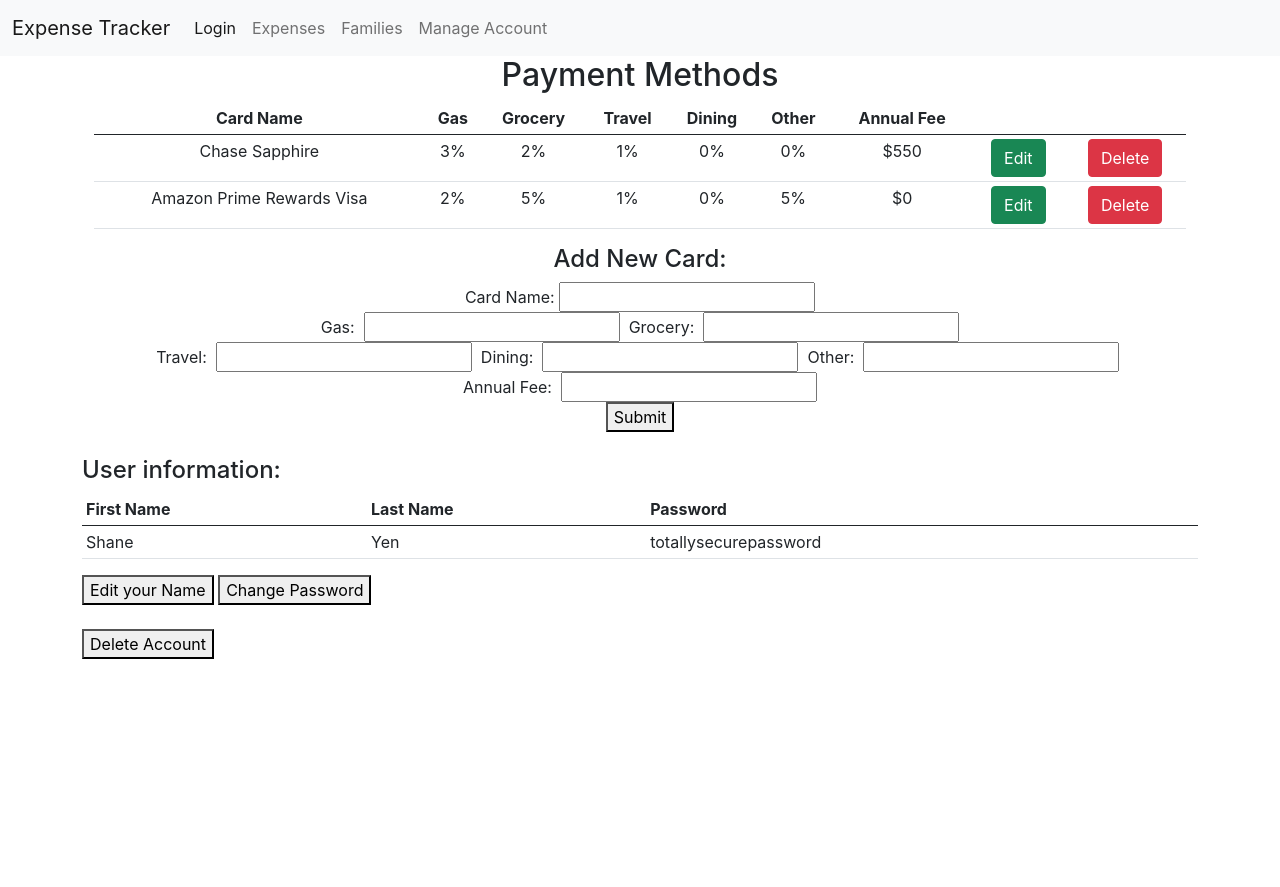
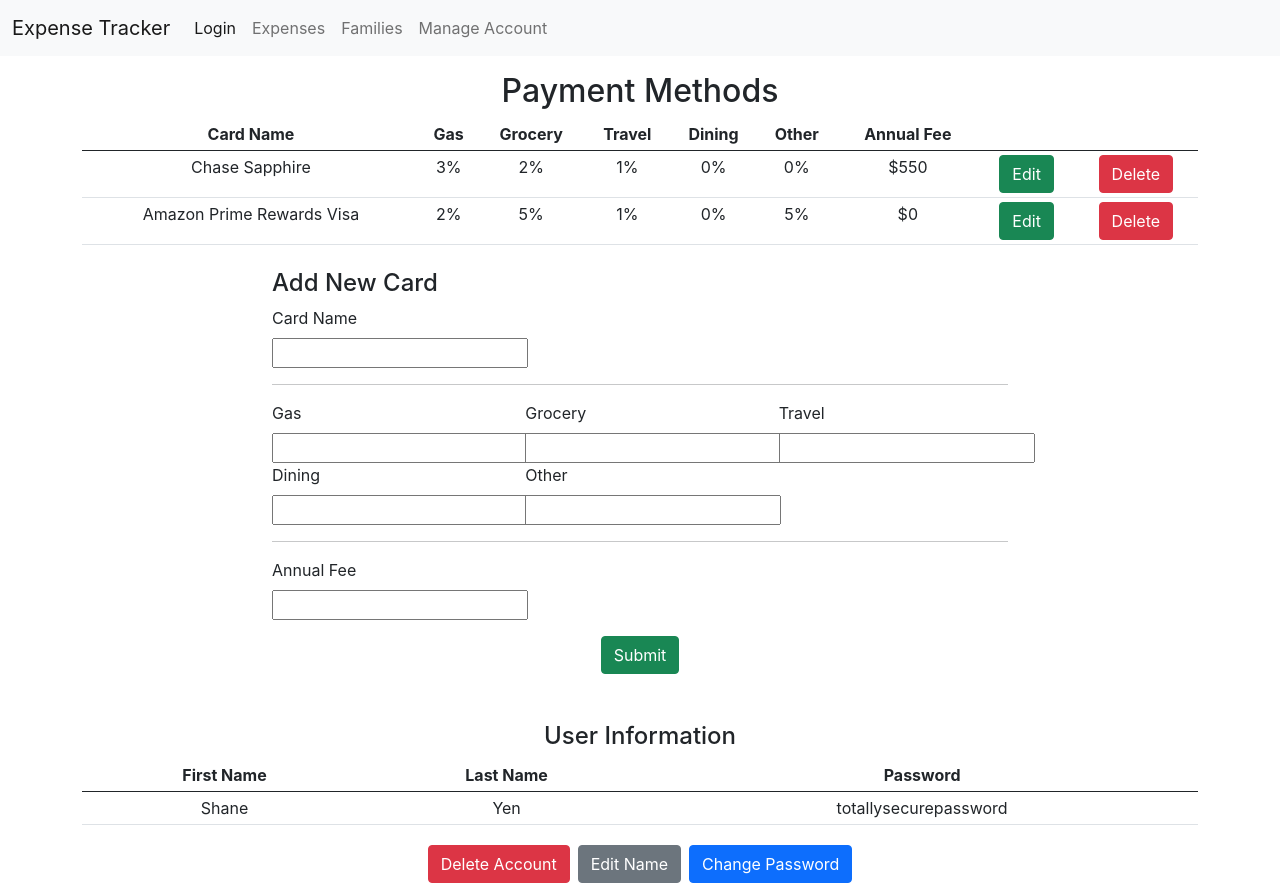
Before and after one commit to Tyler-Rayls/expense-tracker, a React (Create React App) app: page /accountSettings in a window 1280 px wide. Before the commit the page ends 800 px from the top, so only its background shows below. Built offline with nearby package versions, Linux system fonts and the light colour scheme.

Commit message:
Styling added to the manage account page

```diff
--- a/src/Expenses/Main.js
+++ b/src/Expenses/Main.js
@@ -18,7 +18,7 @@
                     <ExpensesTable />
                 </div>
             </div>
-            <CascadingDropdown/>
+            <CascadingDropdown />
         </div>
     )
 }
--- a/src/ManageAccount/AccountSettingsPage.js
+++ b/src/ManageAccount/AccountSettingsPage.js
@@ -1,20 +1,24 @@
 import React from 'react'
 import PaymentMethodTable from './paymentMethodsTable';
 import UserInfoTable from './userInfoTable';
+import AddCardForm from './addCardForm'
 
 
 //Edit transaction URL to match Tyler
 const AccountSettings = () => {
-  return (
-    <div className="container">
-      <PaymentMethodTable/>
-      <br/>
-      <UserInfoTable/>
-      <br/>
-      <button>Delete Account</button>
-    </div>
-
-  )
+    return (
+        <div className="container justify-content-center mt-3">
+            <div className="row justify-content-center">
+                <PaymentMethodTable />
+            </div>
+            <div className="row justify-content-center mt-2">
+                <AddCardForm />
+            </div>
+            <div className="row mt-5">
+                <UserInfoTable />
+            </div>
+        </div>
+    )
 }
 
 export default AccountSettings
--- a/src/ManageAccount/addCardForm.js
+++ b/src/ManageAccount/addCardForm.js
@@ -2,39 +2,54 @@
 
 class AddCardForm extends React.Component {
     render() {
-      return (
-          <div>
-        <h4>Add New Card:</h4>
-        <form>
-          <label>
-          Card Name:&nbsp;
-          <input type="text" name="Card Name" />
-          </label>
-          <br />
-            Gas: &nbsp;
-            <input
-              name="gas" type="number" />&nbsp;
-            Grocery: &nbsp;
-            <input
-              name="grocery" type="number" />
-            <br/>
-            Travel: &nbsp;
-            <input
-              name="travel" type="number" />&nbsp;
-            Dining: &nbsp;
-            <input name="dining" type="number" />&nbsp;
-            Other: &nbsp;
-            <input name="other" type="number" />&nbsp;
-            <br/>
-            Annual Fee: &nbsp;
-            <input name="annualFee" type="number" />
-
-        </form>
-        <button>
-            Submit
-        </button>
-        </div>
-      );
+        return (
+            <div className="col-8">
+                <h4>Add New Card</h4>
+                <form>
+                    <div className="row">
+                        <div className="col-12">
+                                <label for="card" className="form-label d-block">Card Name</label>
+                                <input type="text" name="card" />
+                        </div>
+                    </div>
+                    <hr />
+                    <div className="row">
+                        <div className="col-12 col-md-6 col-lg-4">
+                            <label for="gas" className="form-label d-block">Gas</label>
+                            <input type="number" name="gas" />
+                        </div>
+                        <div className="col-12 col-md-6 col-lg-4">
+                            <label for="grocery" className="form-label d-block">Grocery</label>
+                            <input type="number" name="grocery" />
+                        </div>
+                        <div className="col-12 col-md-6 col-lg-4">
+                            <label for="travel" className="form-label d-block">Travel</label>
+                            <input type="number" name="travel" />
+                        </div>
+                        <div className="col-12 col-md-6 col-lg-4">
+                            <label for="dining" className="form-label d-block">Dining</label>
+                            <input type="number" name="dining" />
+                        </div>
+                        <div className="col-12 col-md-6 col-lg-4">
+                            <label for="other" className="form-label d-block">Other</label>
+                            <input type="number" name="other" />
+                        </div>
+                    </div>
+                    <hr />
+                    <div className="row justify-content-between mb-3">
+                        <div className="col-12 col-md-6">
+                            <label for="annualFee" className="form-label d-block">Annual Fee</label>
+                            <input type="number" name="annualFee" />
+                        </div>
+                    </div>
+                    <div className="row">
+                        <div className="col-12 text-center">
+                            <button type="button" className="btn btn-success">Submit</button>
+                        </div>
+                    </div>
+                </form>
+            </div>
+        );
     }
   }
 
--- a/src/ManageAccount/paymentMethodsTable.js
+++ b/src/ManageAccount/paymentMethodsTable.js
@@ -1,9 +1,8 @@
 import React from 'react'
-import AddCardForm from './addCardForm'
 
 const PaymentMethodTable = () => {
     return (
-        <div className="container text-center">
+        <div className="col-12 text-center">
             <h2>Payment Methods</h2>
             <table class="table table-sm">
                 <thead>
@@ -44,7 +43,6 @@
                     </tr>
                 </tbody>
             </table>
-            <AddCardForm/>
         </div>
     )
 }
--- a/src/ManageAccount/userInfoTable.js
+++ b/src/ManageAccount/userInfoTable.js
@@ -2,9 +2,8 @@
 
 const UserInfoTable = () => {
     return (
-<div>
-<h4>User information:</h4>
-
+        <div className="text-center">
+            <h4>User Information</h4>
             <table class="table table-sm">
                 <thead>
                     <tr>
@@ -21,15 +20,10 @@
                     </tr>
                 </tbody>
             </table>
-<button>
-  Edit your Name
-</button>
-&nbsp;
-<button>
-  Change Password
-</button>
+            <button type="button" className="btn btn-danger m-1">Delete Account</button>
+            <button type="button" className="btn btn-secondary m-1">Edit Name</button>
+            <button type="button" className="btn btn-primary m-1">Change Password</button>
         </div>
-
     )
 }
 
```
Also changed, not shown: 1 other file (tests, documents, lock files or other folders). Lines whose indentation alone changed are shown as unchanged.
